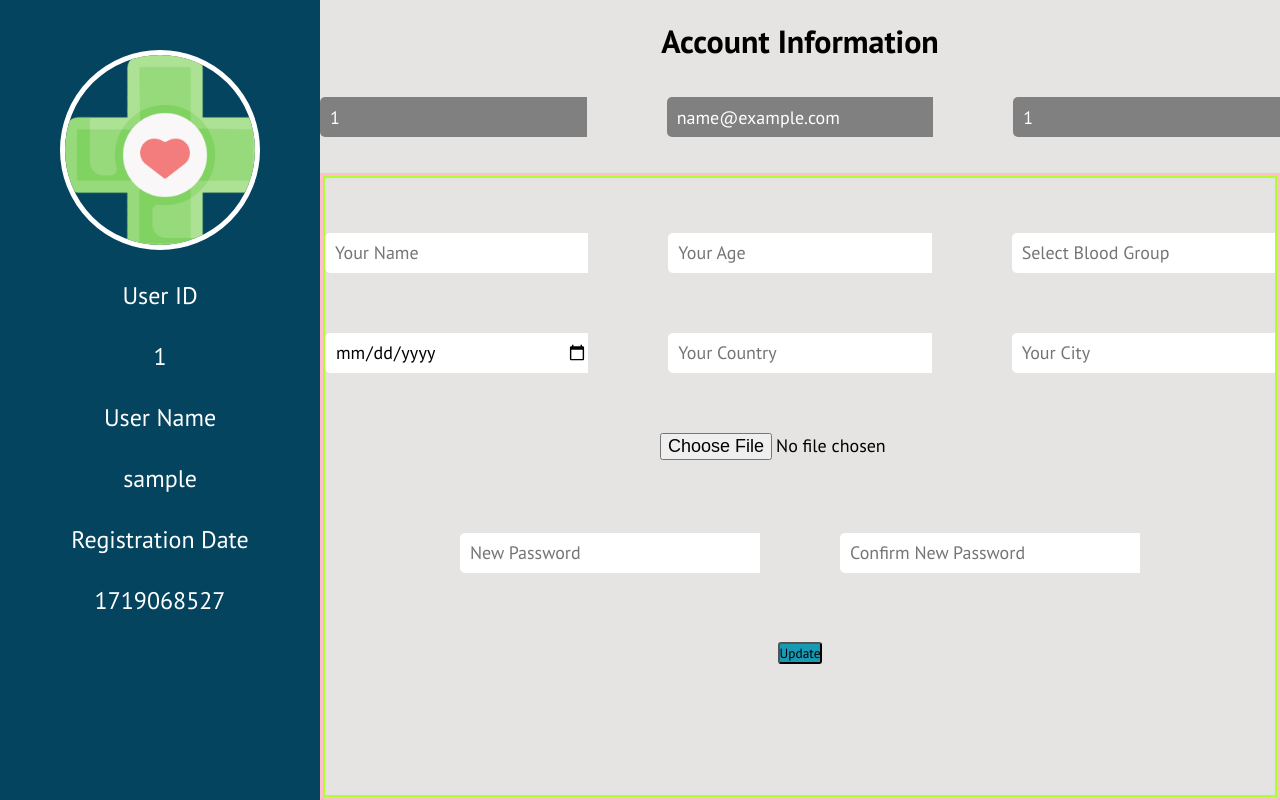
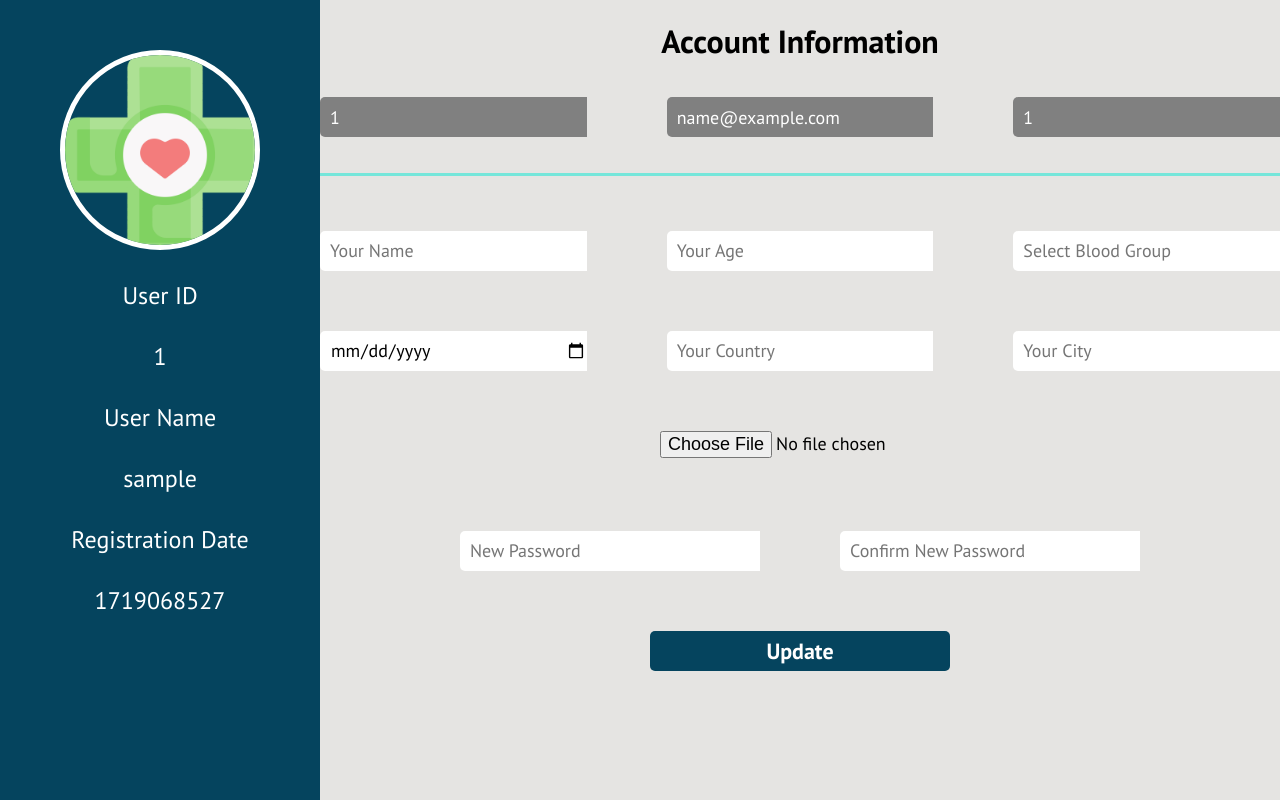
Before and after one commit to poulomi-03/digihealth-main-springboot, a PHP site: page /user-profile/user-profile.php in a window 1280 px wide. Run offline with PHP 8.4, Linux system fonts and the light colour scheme; the visitor is signed in with stand-in values (Sample User, id 1).

Commit message:
changes in user-profile

```diff
--- /dev/null
+++ b/user-profile/update-profile.php
@@ -0,0 +1,3 @@
+<?php
+    echo "On php page";
+?>
--- a/user-profile/user-profile.css
+++ b/user-profile/user-profile.css
@@ -79,6 +79,7 @@
     width: 300px;
     height: 40px;
     font-size: 18px;
+    cursor: pointer;
 }
 
 .form-info .can-edit{
@@ -90,7 +91,7 @@
     align-content: center;
     justify-content: center;
     overflow: hidden;
-    border: 3px solid pink;
+    border-top: 3px solid #75E6DA;
 }
 
 .can-edit form{
@@ -103,7 +104,7 @@
     justify-content: start;
     grid-template-columns: repeat(3, 1fr);
     grid-template-rows: repeat(3, 1fr);
-    border: 2px solid greenyellow;
+    /* border: 2px solid greenyellow; */
     gap: 50px;
     padding-top: 50px;
 }
@@ -126,4 +127,24 @@
     font-size: 18px;
 }
 
+.can-edit form button{
+    width: 300px;
+    height: 40px;
+    font-size: 22px;
+    color: #fff;
+    font-weight: 600;
+    outline: none;
+    background-color: #05445E;
+    border-radius: 5px;
+    transition: 0.5s;
+    cursor: pointer;
+    border: none;
+}
+
+.can-edit form button:hover{
+    transition: 0.5s;
+    outline: none;
+    background-color: #189AB4;
+}
+
 /* .profile-right ends */
--- a/user-profile/user-profile.php
+++ b/user-profile/user-profile.php
@@ -82,7 +82,7 @@ session_start();
                         style="color: white; background-color: grey;" />
                 </div>
                 <div class="can-edit">
-                    <form action="POST">
+                    <form action="update-profile.php" method="POST">
                         <div class="first">
                             <input type="text" placeholder="Your Name" name="name">
                             <input type="number" placeholder="Your Age" name="age">
```
